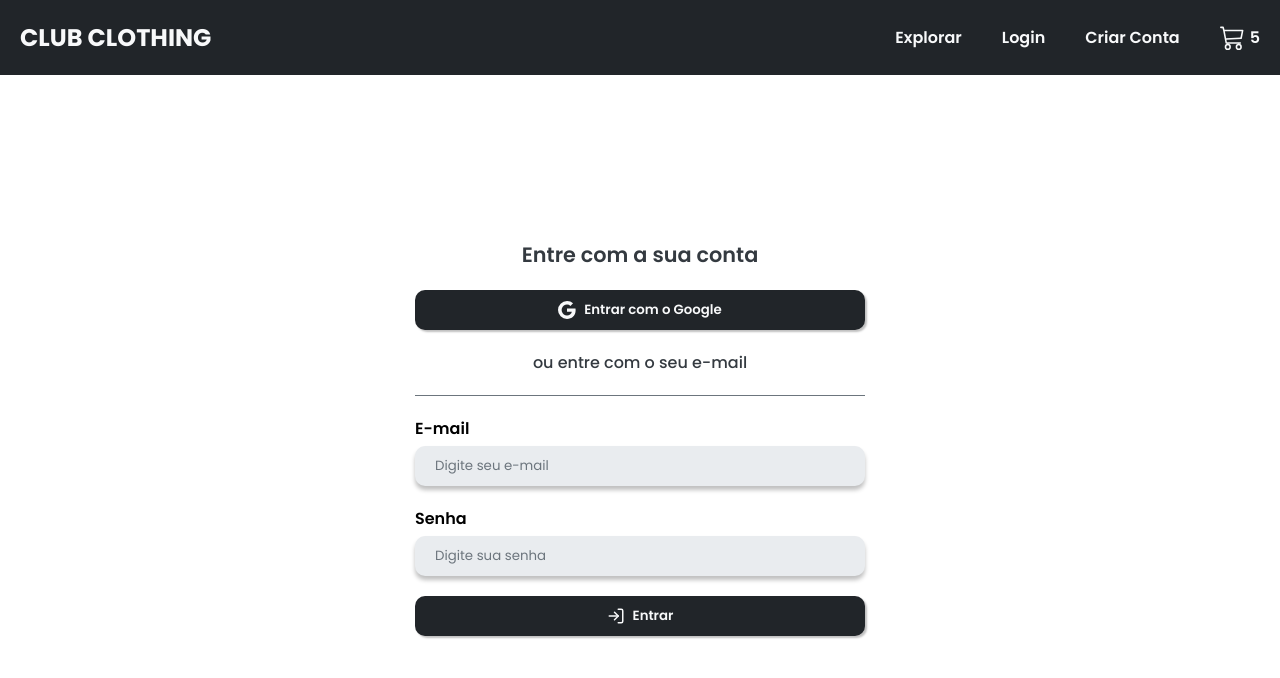
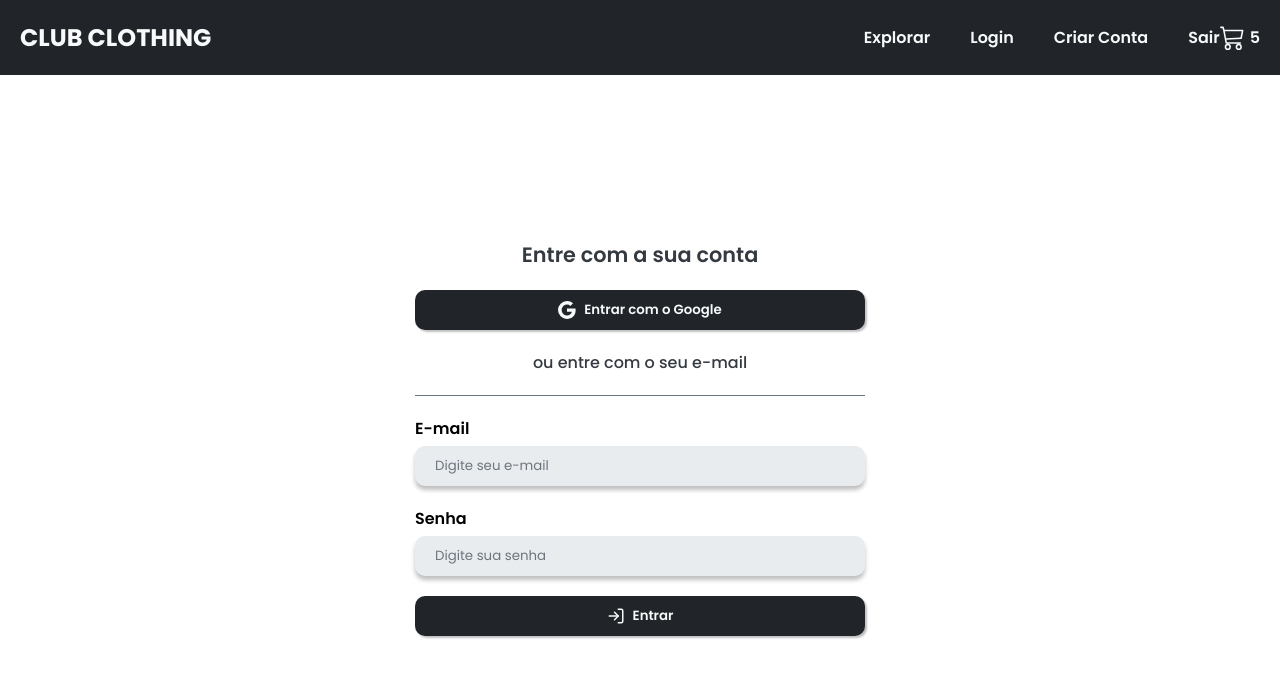
Before and after one commit to RaulCarloss/E-commerce, a React (Create React App) app: page /login in a window 1280 px wide. Shown: the top 678 px of the page. Built offline with nearby package versions, Linux system fonts and the light colour scheme; no server answers.

Commit message:
feat: add auth state listerner and sign out button

```diff
--- a/src/App.tsx
+++ b/src/App.tsx
@@ -1,3 +1,4 @@
+import { onAuthStateChanged } from 'firebase/auth'
 import { FunctionComponent } from 'react'
 import { BrowserRouter, Routes, Route } from 'react-router-dom'
 
@@ -6,7 +7,14 @@
 import LoginPage from './pages/login/login.page'
 import SignUpPage from './pages/sign-up/sign-up.page'
 
+// Utilities
+import { auth } from './config/firebase.config'
+
 const App: FunctionComponent = () => {
+  onAuthStateChanged(auth, (user) => {
+    console.log(user)
+  })
+
   return (
     <BrowserRouter>
       <Routes>
--- a/src/components/header/header.component.tsx
+++ b/src/components/header/header.component.tsx
@@ -1,5 +1,7 @@
+import { signOut } from 'firebase/auth'
 import { BsCart3 } from 'react-icons/bs'
 import { useNavigate } from 'react-router-dom'
+import { auth } from '../../config/firebase.config'
 
 import {
   HeaderContainer,
@@ -27,6 +29,7 @@
         <HeaderItem>Explorar</HeaderItem>
         <HeaderItem onClick={handleLoginClick}>Login</HeaderItem>
         <HeaderItem onClick={handleSignUpClick}>Criar Conta</HeaderItem>
+        <HeaderItem onClick={() => signOut(auth)}>Sair</HeaderItem>
         <HeaderItem>
           <BsCart3 size={25} />
           <p style={{ marginLeft: 5 }}>5</p>
```
